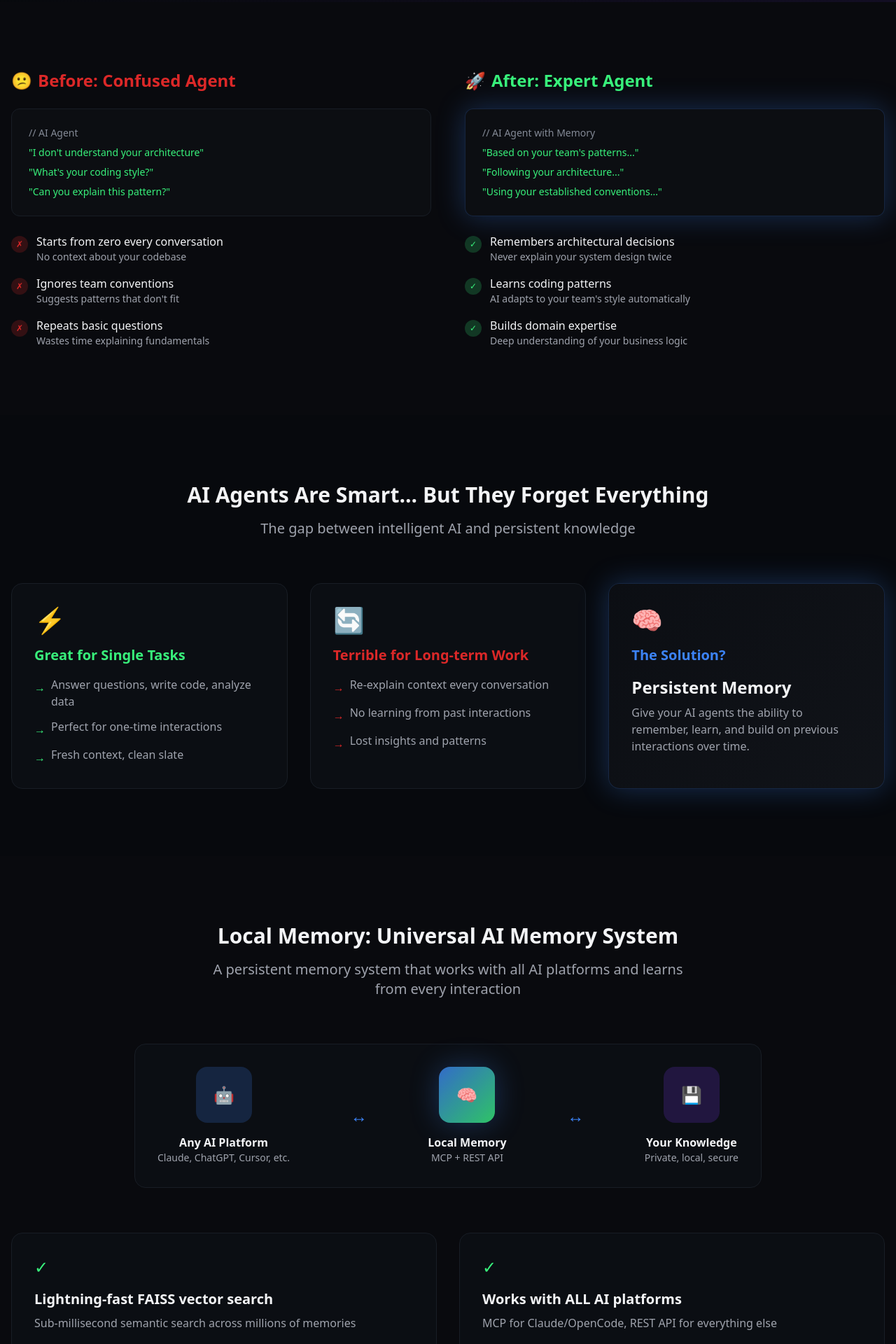
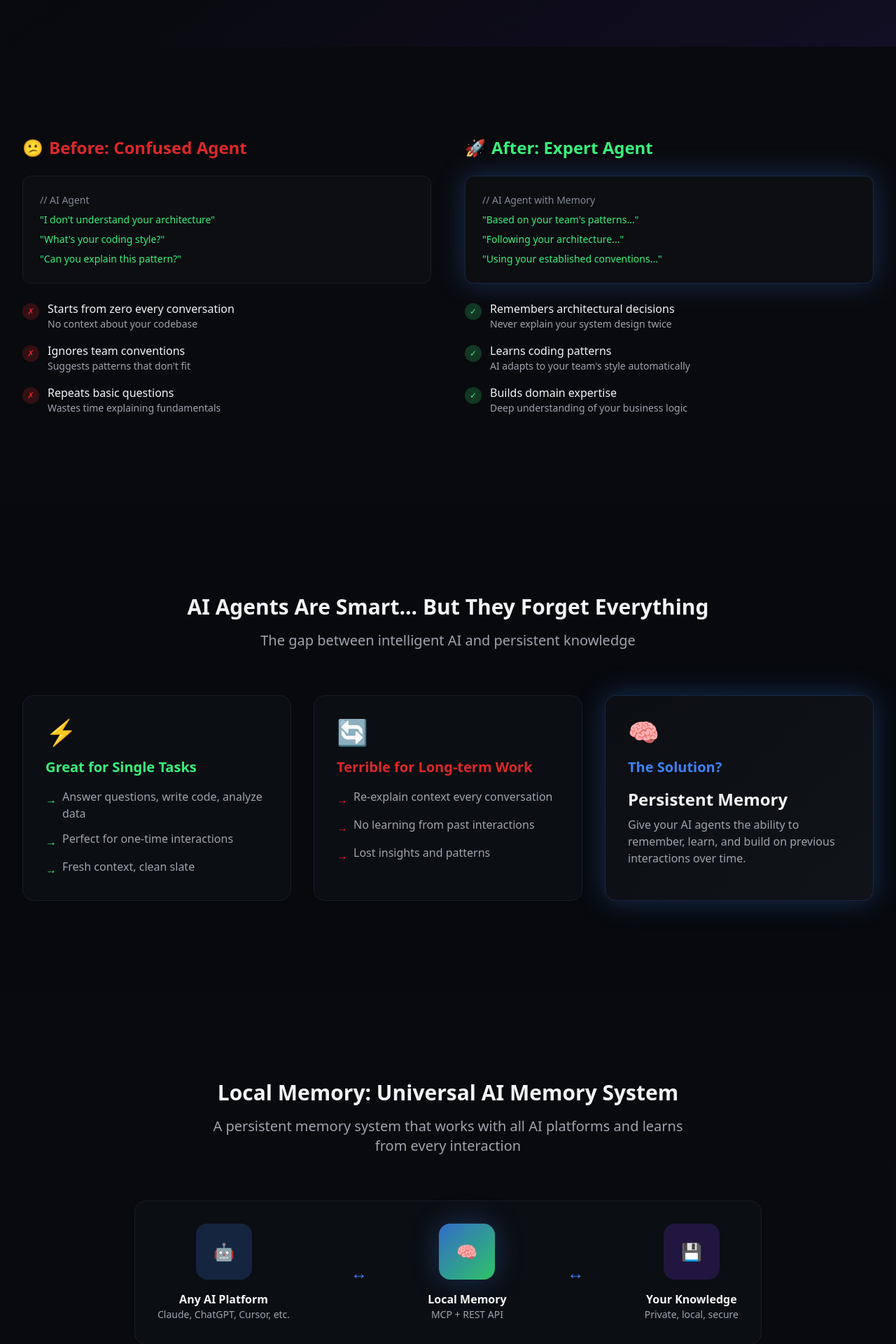
Before and after one commit to danieleugenewilliams/local-memory-landing, a React (Vite) app: page / in a window 1280 px wide. Shown: the part 880-2800 px from the top of the page at 70% size. Built offline with nearby package versions, Linux system fonts and the light colour scheme.

Commit message:
Refactor: Improve spacing and padding
Adjust spacing and padding across components to ensure consistency and prevent elements from being too close to screen edges.

```diff
--- a/src/components/BeforeAfter.tsx
+++ b/src/components/BeforeAfter.tsx
@@ -1,7 +1,7 @@
 const BeforeAfter = () => {
   return (
-    <section className="py-24 bg-muted/20">
-      <div className="container max-w-screen-2xl mx-auto px-4">
+    <section className="py-32 bg-muted/20">
+      <div className="container max-w-screen-2xl mx-auto px-6 lg:px-8">
         <div className="grid lg:grid-cols-2 gap-12 items-center">
           {/* Before */}
           <div className="space-y-6 animate-slide-in-left">
--- a/src/components/CodeExample.tsx
+++ b/src/components/CodeExample.tsx
@@ -1,7 +1,7 @@
 const CodeExample = () => {
   return (
-    <section className="py-24 bg-background">
-      <div className="container max-w-screen-2xl mx-auto px-4">
+    <section className="py-32 bg-background">
+      <div className="container max-w-screen-2xl mx-auto px-6 lg:px-8">
         <div className="text-center mb-16">
           <h2 className="text-3xl font-bold text-foreground mb-4">
             Simple Setup, Powerful Results
--- a/src/components/CtaSection.tsx
+++ b/src/components/CtaSection.tsx
@@ -2,8 +2,8 @@ import { Button } from "@/components/ui/button";
 
 const CtaSection = () => {
   return (
-    <section className="py-24 bg-hero-gradient">
-      <div className="container max-w-screen-2xl mx-auto px-4 text-center">
+    <section className="py-32 bg-hero-gradient">
+      <div className="container max-w-screen-2xl mx-auto px-6 lg:px-8 text-center">
         <div className="max-w-3xl mx-auto">
           <h2 className="text-3xl font-bold text-foreground mb-4">
             Ready to Give Your AI Persistent Memory?
--- a/src/components/Footer.tsx
+++ b/src/components/Footer.tsx
@@ -1,7 +1,7 @@
 const Footer = () => {
   return (
     <footer className="border-t border-border bg-background">
-      <div className="container max-w-screen-2xl mx-auto px-4 py-12">
+      <div className="container max-w-screen-2xl mx-auto px-6 lg:px-8 py-16">
         <div className="grid md:grid-cols-4 gap-8">
           {/* Brand */}
           <div className="space-y-4">
--- a/src/components/Header.tsx
+++ b/src/components/Header.tsx
@@ -3,7 +3,7 @@ import { Button } from "@/components/ui/button";
 const Header = () => {
   return (
     <header className="sticky top-0 z-50 w-full border-b border-border/40 bg-background/80 backdrop-blur supports-[backdrop-filter]:bg-background/60">
-      <div className="container flex h-16 max-w-screen-2xl items-center justify-between">
+      <div className="container flex h-16 max-w-screen-2xl items-center justify-between px-6 lg:px-8">
         <div className="flex items-center space-x-2">
           <div className="w-8 h-8 bg-hero-gradient rounded-lg flex items-center justify-center">
             <span className="text-sm font-bold text-foreground">LM</span>
--- a/src/components/Hero.tsx
+++ b/src/components/Hero.tsx
@@ -9,7 +9,7 @@ const Hero = () => {
       {/* Grid pattern overlay */}
       <div className="absolute inset-0 bg-[linear-gradient(rgba(255,255,255,.02)_1px,transparent_1px),linear-gradient(90deg,rgba(255,255,255,.02)_1px,transparent_1px)] bg-[size:72px_72px] [mask-image:radial-gradient(ellipse_50%_50%_at_50%_50%,black_40%,transparent_100%)]" />
 
-      <div className="container relative max-w-screen-2xl mx-auto px-4 py-24 lg:py-32">
+      <div className="container relative max-w-screen-2xl mx-auto px-6 lg:px-8 py-32 lg:py-40">
         <div className="mx-auto max-w-4xl text-center">
           {/* Badge */}
           <div className="inline-flex items-center rounded-full border border-primary/20 bg-card/50 px-3 py-1 text-sm mb-8 animate-fade-in">
--- a/src/components/ProblemSection.tsx
+++ b/src/components/ProblemSection.tsx
@@ -1,7 +1,7 @@
 const ProblemSection = () => {
   return (
-    <section className="py-24 bg-background">
-      <div className="container max-w-screen-2xl mx-auto px-4">
+    <section className="py-32 bg-background">
+      <div className="container max-w-screen-2xl mx-auto px-6 lg:px-8">
         <div className="text-center mb-16">
           <h2 className="text-3xl font-bold text-foreground mb-4">
             AI Agents Are Smart... But They Forget Everything
--- a/src/components/SolutionSection.tsx
+++ b/src/components/SolutionSection.tsx
@@ -1,7 +1,7 @@
 const SolutionSection = () => {
   return (
-    <section className="py-24 bg-muted/20">
-      <div className="container max-w-screen-2xl mx-auto px-4">
+    <section className="py-32 bg-muted/20">
+      <div className="container max-w-screen-2xl mx-auto px-6 lg:px-8">
         <div className="text-center mb-16">
           <h2 className="text-3xl font-bold text-foreground mb-4">
             Local Memory: Universal AI Memory System
```
